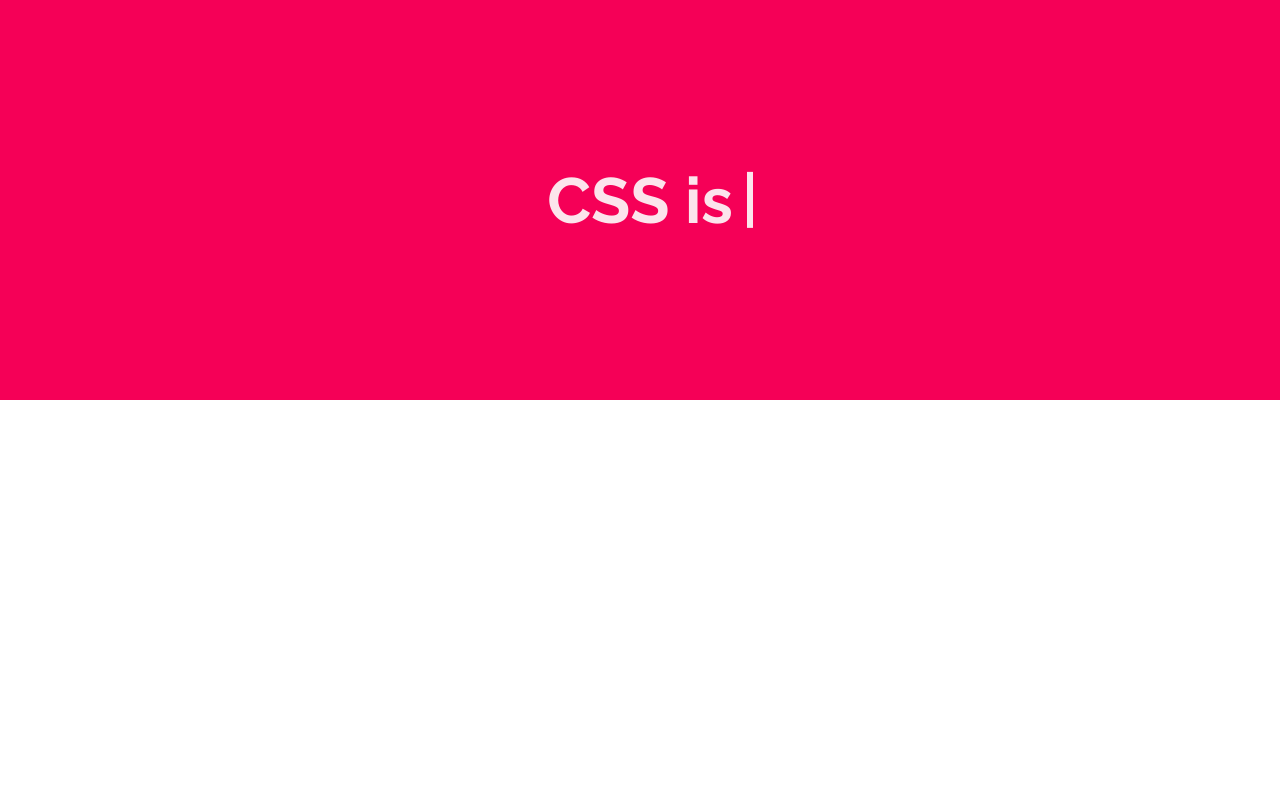
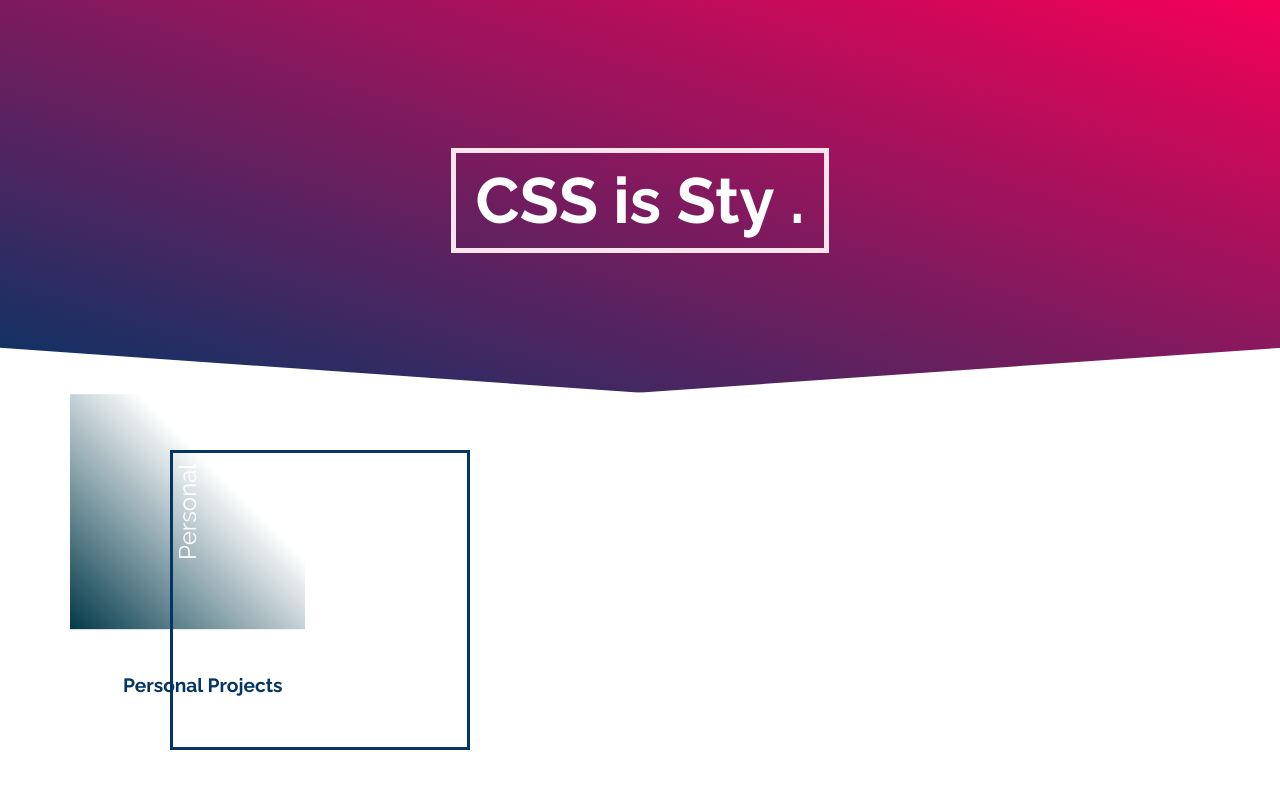
Before and after one commit to janKozie1/css-art, a React (Create React App) app: page / in a window 1280 px wide. Shown: the top 788 px of the page. Built offline with nearby package versions, Linux system fonts and the light colour scheme.

Commit message:
Started working on the main section

```diff
--- a/src/components/App.js
+++ b/src/components/App.js
@@ -3,6 +3,7 @@ import React, {Component} from 'react'
 import {GlobalStyle} from './global_styledComponents'
 
 import Header from './Header/Header'
+import Main from './Main/Main'
 
 class App extends Component {
     state = {  }
@@ -11,6 +12,7 @@ class App extends Component {
             <>
                 <GlobalStyle />
                 <Header />
+                <Main />
             </>
         );
     }
--- a/src/components/Header/Header.js
+++ b/src/components/Header/Header.js
@@ -4,36 +4,36 @@ import { useInterval } from '../../logic/hooks'
 import * as S from './styledComponents'
 
 const Header = () => {
-    let randomTexts = ['Art', 'Style', 'Beauty', 'Everything', 'Life', 'Power', 'Creation']
+    let randomTexts = ['Art', 'Style', 'Beauty', 'Design', 'Grace', 'Power', 'Creation']
     let [wordCounter, setWordCounter] = useState(0)
     let [randomText, setRandomText] = useState(randomTexts[wordCounter])
     let [visibleLetters, setVisibleLetters] = useState(randomTexts[wordCounter].length)
     let [isChanging, setIsChanging] = useState(false)
     let [bounce, setBounce] = useState(false)
-    useInterval(()=>{
+    useInterval(() => {
         setIsChanging(true)
-    },3000)
+    }, randomTexts[wordCounter].length * 200 + 3000)
     useInterval(() => {
-        if(!bounce){
-            setVisibleLetters(visibleLetters-1)
-            setRandomText(randomText.substring(0,visibleLetters))
-            if(!visibleLetters){
+        if (!bounce) {
+            setVisibleLetters(visibleLetters - 1)
+            setRandomText(randomText.substring(0, visibleLetters))
+            if (!visibleLetters) {
                 setBounce(true)
-                setWordCounter((wordCounter+1)%randomTexts.length)
+                setWordCounter((wordCounter + 1) % randomTexts.length)
             }
-        }else{
-            setVisibleLetters(visibleLetters+1)
-            setRandomText(randomTexts[wordCounter].substring(0,visibleLetters))
-            if(visibleLetters===randomTexts[wordCounter].length){
+        } else {
+            setVisibleLetters(visibleLetters + 1)
+            setRandomText(randomTexts[wordCounter].substring(0, visibleLetters))
+            if (visibleLetters === randomTexts[wordCounter].length) {
                 setBounce(false);
                 setIsChanging(false)
             }
         }
-    },isChanging ? 200 : null)
+    }, isChanging ? 150 : null)
     return (
         <S.Header>
-            <S.H1 isChanging={isChanging}>
-                CSS is <S.Span>{randomText}</S.Span>
+            <S.H1 >
+                CSS is <S.Spacer></S.Spacer><S.Span isChanging={isChanging}>{randomText}</S.Span> .
             </S.H1>
         </S.Header>
     );
--- a/src/components/Header/styledComponents.js
+++ b/src/components/Header/styledComponents.js
@@ -1,5 +1,5 @@
-import styled, {keyframes, css} from 'styled-components'
-import {colors} from '../cssVariables'
+import styled, { keyframes, css } from 'styled-components'
+import { colors } from '../cssVariables'
 
 let blink = keyframes`
     0%{
@@ -26,36 +26,74 @@ let blink = keyframes`
         opacity:1;
     }
 `
-
+let rotation = 4
 export let Header = styled.header`
     width:100%;
     min-height:50%;
+    position:relative;
     display:flex;
     align-items:center;
     justify-content:center;
-    background:${colors.primary};
+    background:linear-gradient(to bottom left,${colors.primary}, ${colors.dark} );
+    &:after, &:before{
+        width:100%;
+        position:absolute;
+
+        top:98%;
+        height:70px;
+        background:grey;
+        content:'';
+        transform-origin:center center;
+        background:white;
+        z-index:10;
+    }
+    &:after{
+        left:-10px;
+        transform:rotate(${rotation}deg);
+    }
+    &:before{
+        right:-10px;
+        transform:rotate(-${rotation}deg);
+    }
+    z-index:-1;
 `
 
 export let H1 = styled.h1`
+    @media screen and (max-width:560px) {
+        max-width:80%;
+    }
     font-size:4rem;
-    color:${colors.bright};
+    color:white;
     position:relative;
+    border:5px  solid ${colors.bright};
+    padding:10px 20px;
+
+`
+
+export let Spacer = styled.br`
+    display:none;
+    @media screen and (max-width:560px) {
+        display:block;
+    }
+`
+export let Span = styled.span`
+    position:relative;
+    min-width:1px;
+    width:max-content;
+    min-height:100%;
+    height:max-content;
     &::after{
         content:'';
         background:${colors.bright};
         width:6px;
-        height:75%;
+        height:70%;
         position:absolute;
-        right:-20px;
+        right:-12px;
         top:50%;
         transform:translateY(-50%);
         animation:none;
-        ${props => !props.isChanging && css`
-            animation:${blink} 1s linear infinite;
-        `}
-
+        animation:${blink} 1.2s ease-in-out;
+        animation-iteration-count: ${props => props.isChanging ? 1 : 'infinite'};
+        opacity:0;
     }
 `
-export let Span = styled.span`
-
-`
--- /dev/null
+++ b/src/components/Main/Main.js
@@ -0,0 +1,21 @@
+import React from 'react'
+
+import * as S from './styledComponents'
+
+const Main = () => {
+    return (
+        <S.Main>
+
+            <S.SectionContainer>
+                <S.Section>
+                    <h4>Personal Projects</h4>
+                </S.Section>
+                <S.Section>
+
+                </S.Section>
+            </S.SectionContainer>
+        </S.Main>
+    )
+}
+
+export default Main;
--- /dev/null
+++ b/src/components/Main/styledComponents.js
@@ -0,0 +1,56 @@
+import styled from 'styled-components'
+import {colors} from '../cssVariables'
+export let Main = styled.main`
+    min-height:50%;
+    width:100%;
+    z-index:200;
+    display:flex;
+    align-items:center;
+    justify-content:center;
+    flex-direction:column;
+    font-size:1.5rem;
+    color:${colors.dark};
+`
+
+export let SectionContainer = styled.div`
+    width:100%;
+    display:flex;
+    align-items:center;
+    justify-content:space-around;
+`
+export let Section = styled.section`
+    height:300px;
+    display:flex;
+    align-items:center;
+    justify-content:center;
+    width:300px;
+    border:3px solid ${colors.dark};
+    position:relative;
+    &:after{
+        height:80%;
+        width:80%;
+        position:absolute;
+        content:'Personal';
+        color:white;
+        display:flex;
+        align-items:center;
+        justify-content:center;
+        /* border:2px solid ${colors.bright}; */
+        background:linear-gradient(to top left, white 35%, ${colors.font});
+        transform:rotate(-90deg);
+        z-index:-1;
+        left:-35%;
+        top:-20%;
+    }
+    >h4{
+        font-size:1.2rem;
+        position:absolute;
+        left:-50px;
+        bottom: 25px;
+
+    }
+    &:last-child{
+        opacity:0;
+    }
+
+`
--- a/src/components/global_styledComponents.js
+++ b/src/components/global_styledComponents.js
@@ -2,6 +2,11 @@ import {createGlobalStyle} from 'styled-components'
 
 export let GlobalStyle = createGlobalStyle`
    @import url('https://fonts.googleapis.com/css?family=Raleway:400,400i,700&display=swap');
+    html{
+        width:100vw;
+        height:100vh;
+        min-height:100vh;
+    }
     body{
         width:100vw;
         min-height:100vh;
@@ -10,6 +15,7 @@ export let GlobalStyle = createGlobalStyle`
         padding:0;
         font-family:'Raleway', 'Arial';
         box-sizing:border-box;
+        overflow-x:hidden;
         *{
             box-sizing:border-box;
         }
@@ -17,5 +23,6 @@ export let GlobalStyle = createGlobalStyle`
     #root{
         height:100%;
         width:100%;
+        position:relative;
     }
 `
```
